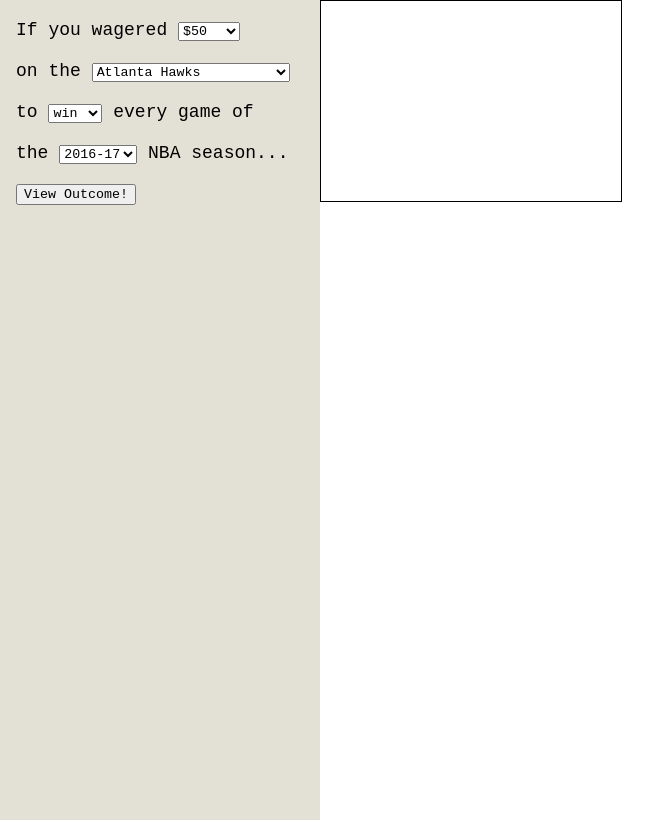
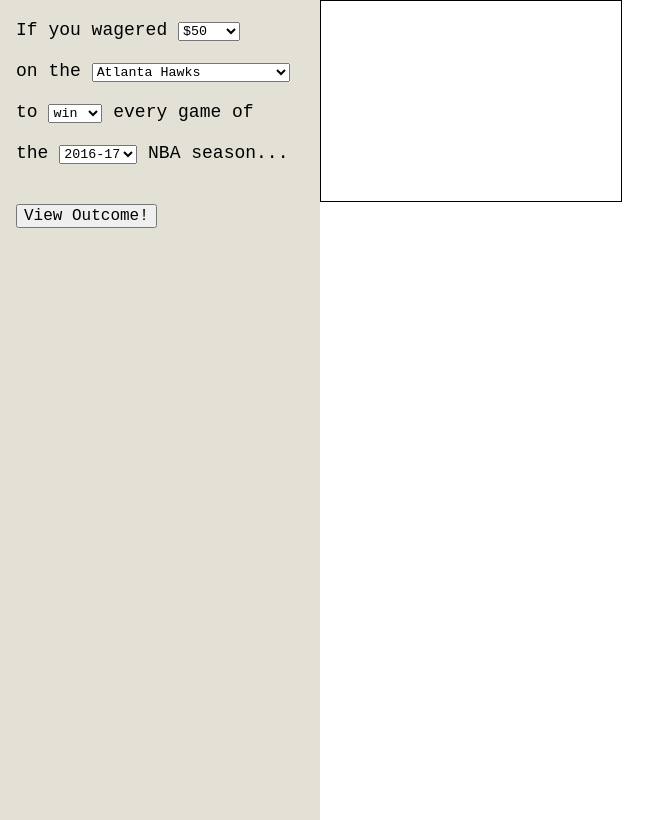
Before and after one commit to nikhilNathwani/Moneyline, a Flask app: page / in a window 1280 px wide. Shown: the whole page, without its empty margins (0-669 px from the left). Run offline with Flask 2, Linux system fonts and the light colour scheme.

Commit message:
Styling improvements to input area

```diff
--- a/static/css/styles.css
+++ b/static/css/styles.css
@@ -37,6 +37,9 @@ html, body {
 
 button {
   font-family: 'Courier New', Courier, monospace;
+  font-size: 16px;
+  margin-top: 20px;
+
 }
 
 #main-content {
```
